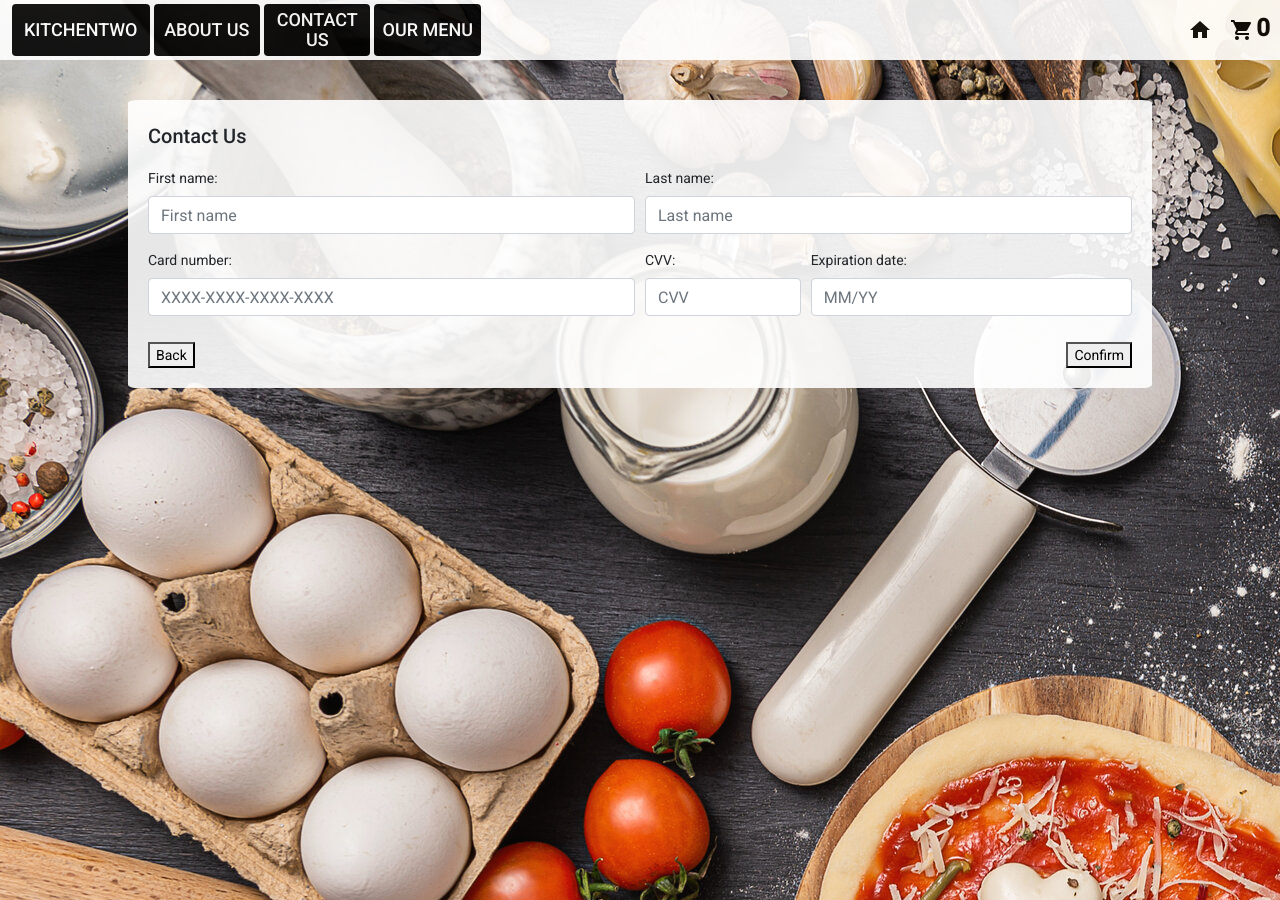
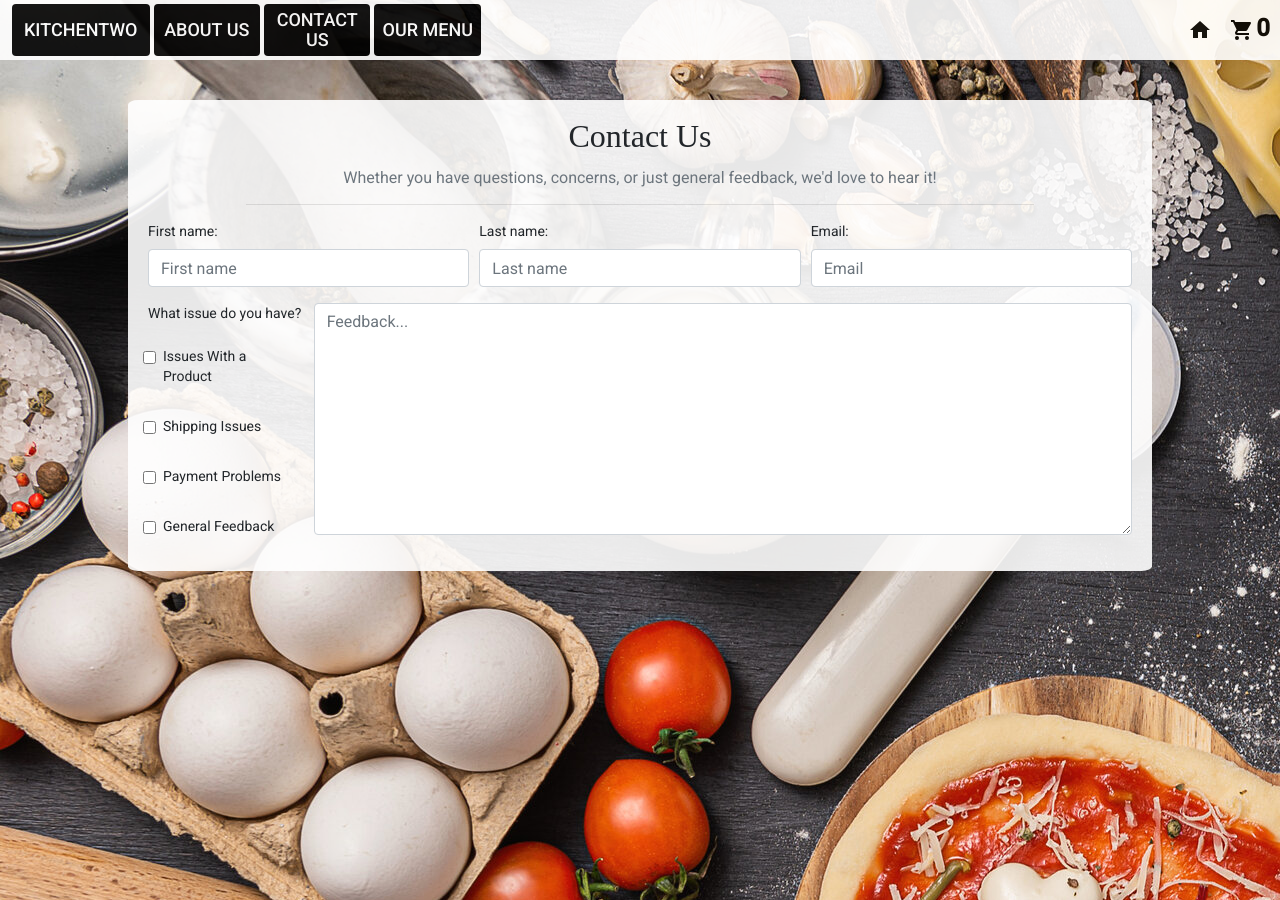
Before and after one commit to srcohen22/CSE5234, an Angular app in the folder frontend/my-app/: page /contactus in a window 1280 px wide. Built offline with nearby package versions, Linux system fonts and the light colour scheme.

Commit message:
Built ContactUs page

```diff
--- a/frontend/my-app/src/app/about-us/profiles.ts
+++ b/frontend/my-app/src/app/about-us/profiles.ts
@@ -10,7 +10,7 @@ export const PROFILE: AboutUs[] = [
     image: '../../assets/cornchowder.jpg',
     position: 'CIO'},
   { name: 'Sam Cohen',
-    description: 'It is a long established fact that a reader will be distracted by the readable content of a page when looking at its layout. The point of using Lorem Ipsum is that it has a more-or-less normal distribution of letters, as opposed to using, making it look like readable English. Many desktop publishing packages and web page editors now use Lorem Ipsum as their default model text, and a search for will uncover many web sites still in their infancy. Various versions have evolved over the years, sometimes by accident, sometimes on purpose (injected humour and the like).',
+    description: 'Sam Cohen is a 4th year Computer and Information Science major, with a minor in Mathematics and Russian. He has absolutely no idea what he wants to do in the future when he graduates in 8 months, but he\'s hoping to figure it out before then. His hobbies include tennis, video games, music, and working on 5234 projects! He is a member of club tennis at OSU and finds it one of the most fun things he\'s done at OSU. He also thinks going to football games is extremely fun, despite not caring about football in the slightest. And of course, he has a passion for making homemade meals and buying and selling them on KitchenTwo...',
     image: '../../assets/carrotcake.jpg',
     position: 'Wage Slave'}
 ]
--- a/frontend/my-app/src/app/contact-us/contact-us.component.css
+++ b/frontend/my-app/src/app/contact-us/contact-us.component.css
@@ -0,0 +1,23 @@
+.width-80 {
+  width: 80%;
+}
+
+.title {
+  font-family: cursive;
+  font-size: xx-large;
+  text-align: center;
+}
+
+.under-text {
+  font-size: medium;
+  text-align: center;
+}
+
+.form-check {
+  padding: 15px;
+}
+
+#feedback-box {
+  width: 100%;
+  height: 100%;
+}
--- a/frontend/my-app/src/app/contact-us/contact-us.component.html
+++ b/frontend/my-app/src/app/contact-us/contact-us.component.html
@@ -1,34 +1,59 @@
+<h1 class="title">Contact Us</h1>
+<div class="under-text text-muted">
+    <p>Whether you have questions, concerns, or just general feedback, we'd love to hear it!</p>
+</div>
+  <hr class="width-80">
 <div class="payment-background">
   <div class="payment-text">
-      <h2>Contact Us</h2>
       <form>
           <div class="form-row">
-              <div class="form-group col-md-6">
+              <div class="form-group col-md-4">
                   <label for="first-name" class="form-label">First name: </label>
                   <input type="text" id="first-name" placeholder="First name" class="form-control">
               </div>
-              <div class="form-group col-md-6">
+              <div class="form-group col-md-4">
                   <label for="last-name" class="form-label">Last name: </label>
                   <input type="text" id="last-name" placeholder="Last name" class="form-control">
               </div>
+              <div class="form-group col-md-4">
+                <label for="email" class="form-label">Email: </label>
+                <input type="text" id="email" placeholder="Email" class="form-control">
+            </div>
           </div>
 
           <div class="form-row">
-              <div class="form-group col-md-6">
-                  <label for="card-num" class="form-label">Card number: </label>
-                  <input type="text" id="card-num" placeholder="XXXX-XXXX-XXXX-XXXX" class="form-control">
-              </div>
-              <div class="form-group col-md-2">
-                  <label for="card-cvv" class="form-label">CVV: </label>
-                  <input type="text" id="card-cvv" placeholder="CVV" class="form-control input-text">
-              </div>
-              <div class="form-group col-md-4">
-                  <label for="card-expiration" class="form-label">Expiration date: </label>
-                  <input type="text" id="card-expiration" placeholder="MM/YY" class="input-text form-control">
-              </div>
+            <div class="col-md-2">
+                <label for="feedback" class="form-label">What issue do you have?</label>
+                <div class="form-check">
+                    <input class="form-check-input" type="checkbox" value="" id="defaultCheck1">
+                    <label class="form-check-label" for="defaultCheck1">
+                    Issues With a Product
+                    </label>
+                </div>
+                <div class="form-check">
+                    <input class="form-check-input" type="checkbox" value="" id="defaultCheck1">
+                    <label class="form-check-label" for="defaultCheck1">
+                    Shipping Issues
+                    </label>
+                </div>
+                <div class="form-check">
+                    <input class="form-check-input" type="checkbox" value="" id="defaultCheck1">
+                    <label class="form-check-label" for="defaultCheck1">
+                    Payment Problems
+                    </label>
+                </div>
+                <div class="form-check">
+                    <input class="form-check-input" type="checkbox" value="" id="defaultCheck1">
+                    <label class="form-check-label" for="defaultCheck1">
+                    General Feedback
+                    </label>
+                </div>
+            </div>
+            <div class="col-md-10 form-group">
+                <textarea type="text" class="form-control" id="feedback-box" placeholder="Feedback..."></textarea>
+            </div>
           </div>
-          <button routerLink="/shipping" routerLinkActive="active" style="margin-top:10px">Back</button>
-          <button routerLink="/summary" routerLinkActive="active" style="margin-top:10px; float:right">Confirm</button>
+
       </form>
   </div>
 </div>
```
